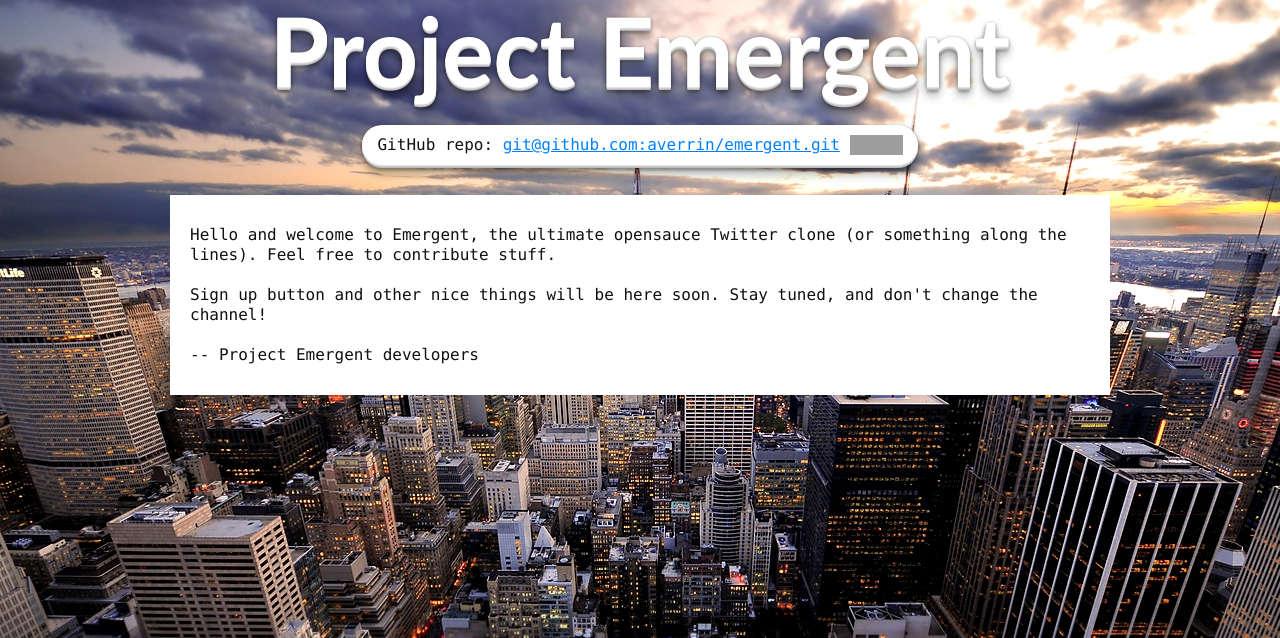
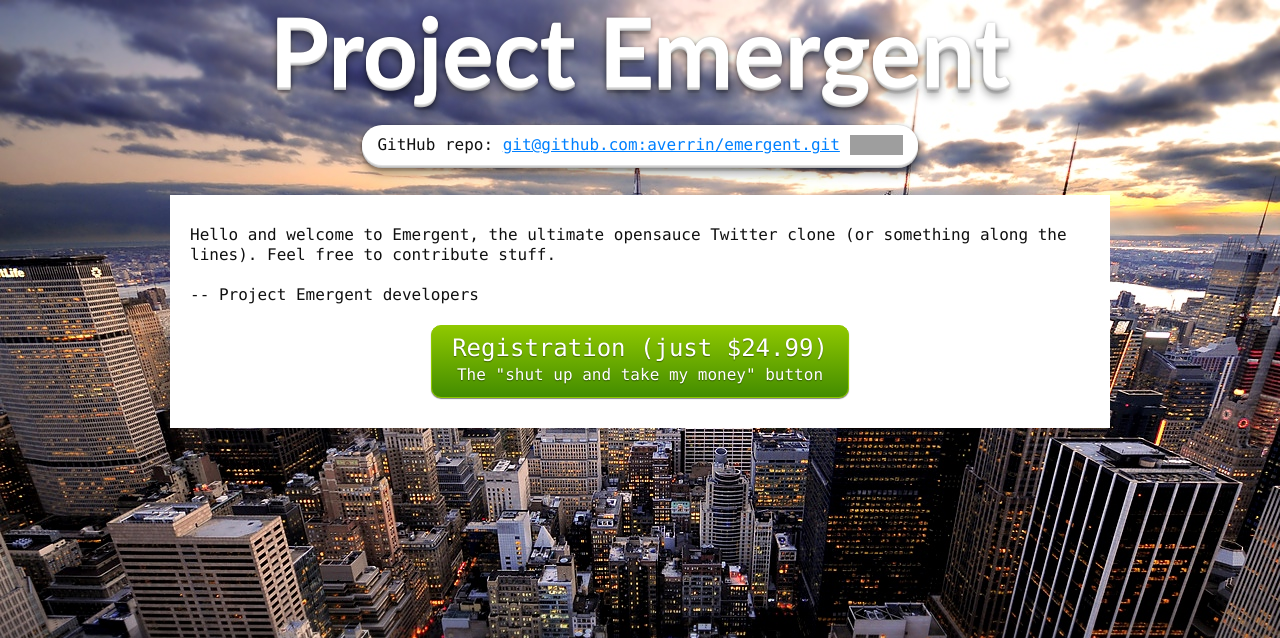
Before and after one commit to averrin/emergent, a Django app: page / in a window 1280 px wide. Shown: the top 638 px of the page. Run offline with Django 3.2, Linux system fonts and the light colour scheme; grey boxes are pictures that could not be loaded.

Commit message:
Fictional sign up

```diff
--- a/static/start.css
+++ b/static/start.css
@@ -29,13 +29,9 @@ h1 {
         0 10px 10px rgba(0,0,0,0.2);
 }
 
-a {
-    color: #0080ff;
-}
+a { color: #0080ff; }
 
-p {
-    margin: 0 0 20px;
-}
+p { margin: 0 0 20px; }
 
 .titlebar {
     color: #101010;
@@ -74,3 +70,35 @@ p {
     max-width: 900px;
     padding: 30px 20px 10px;
 }
+
+.signup-wrap { text-align: center; }
+
+.signup-btn {
+    background-color: #8fc800;
+    background-image: -moz-linear-gradient(top, #8fc800 0%, #438c00 50%);
+    background-image: -webkit-linear-gradient(top, #8fc800 0%, #438c00 50%);
+    background-image: -o-linear-gradient(top, #8fc800 0%, #438c00 50%);
+    background-image: -ms-linear-gradient(top, #8fc800 0%, #438c00 50%);
+    background-image: linear-gradient(top, #8fc800 0%, #438c00 50%);
+    background-size: auto 200%;
+    border: 1px solid #8fc800;
+    border-radius: 10px;
+    box-shadow: 0 1px 1px rgba(0, 0, 0, 0.5);
+    color: #fff;
+    display: inline-block;
+    font-size: 24px;
+    line-height: 24px;
+    padding: 10px 20px;
+    position: relative;
+    text-decoration: none;
+    text-shadow: 0 1px 1px rgba(0, 0, 0, 0.4);
+    -webkit-transition: background-position 250ms;
+    -moz-transition: background-position 250ms;
+    -o-transition: background-position 250ms;
+    transition: background-position 250ms;
+}
+
+.signup-btn small { font-size: 16px; }
+
+.signup-btn:hover { background-position: 0 50%; }
+.signup-btn:active { top: 2px; }
--- a/templates/index.html
+++ b/templates/index.html
@@ -16,8 +16,8 @@
         <div class="page">
             <p>Hello and welcome to Emergent, the ultimate opensauce Twitter clone (or something along the lines).
             Feel free to contribute stuff.</p>
-            <p>Sign up button and other nice things will be here soon. Stay tuned, and don't change the channel!</p>
             <p>-- Project Emergent developers</p>
+            <p class="signup-wrap"><a href="?" class="signup-btn">Registration (just $24.99)<br><small>The "shut up and take my money" button</small></a></p>
         </div>
     </body>
 </html>
```
